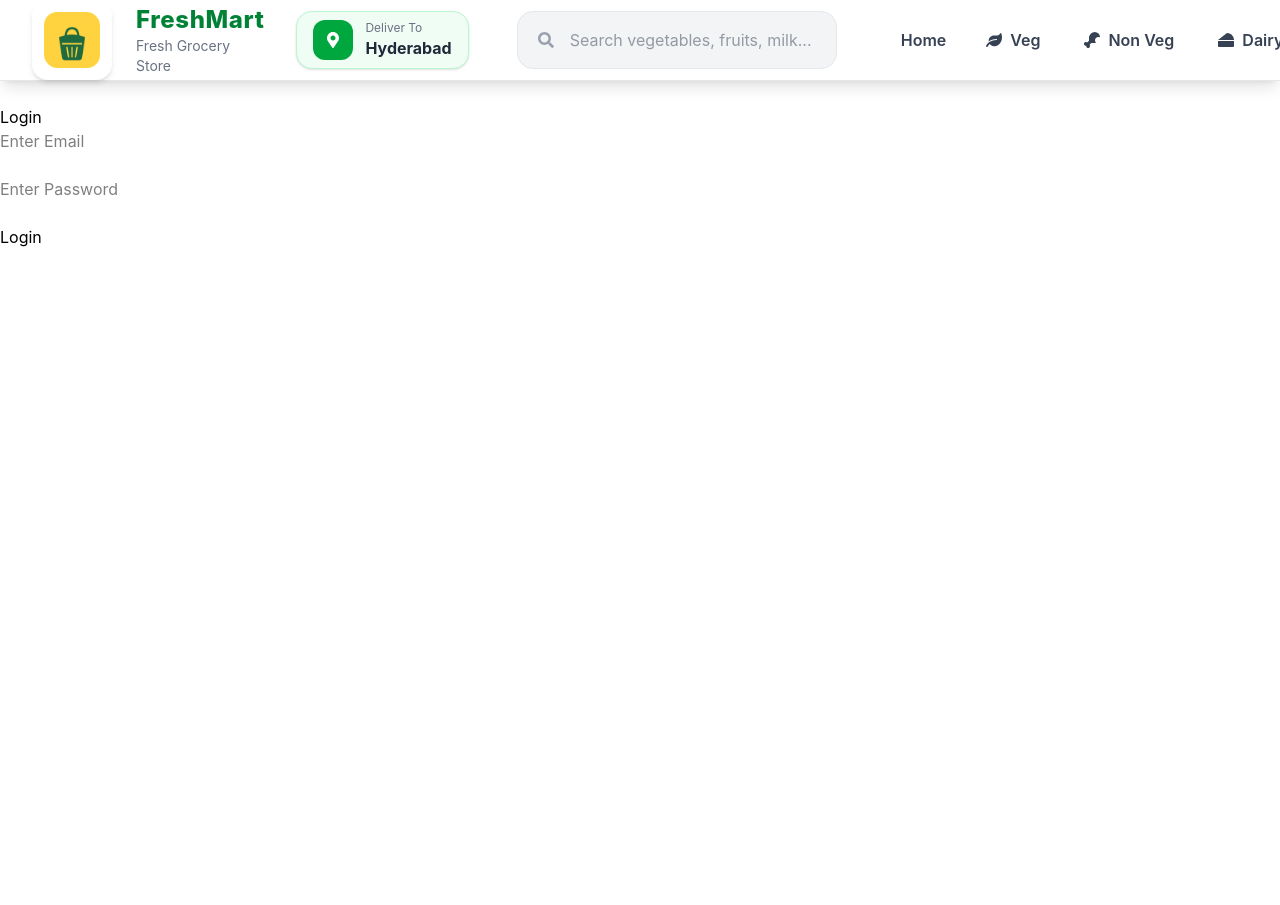
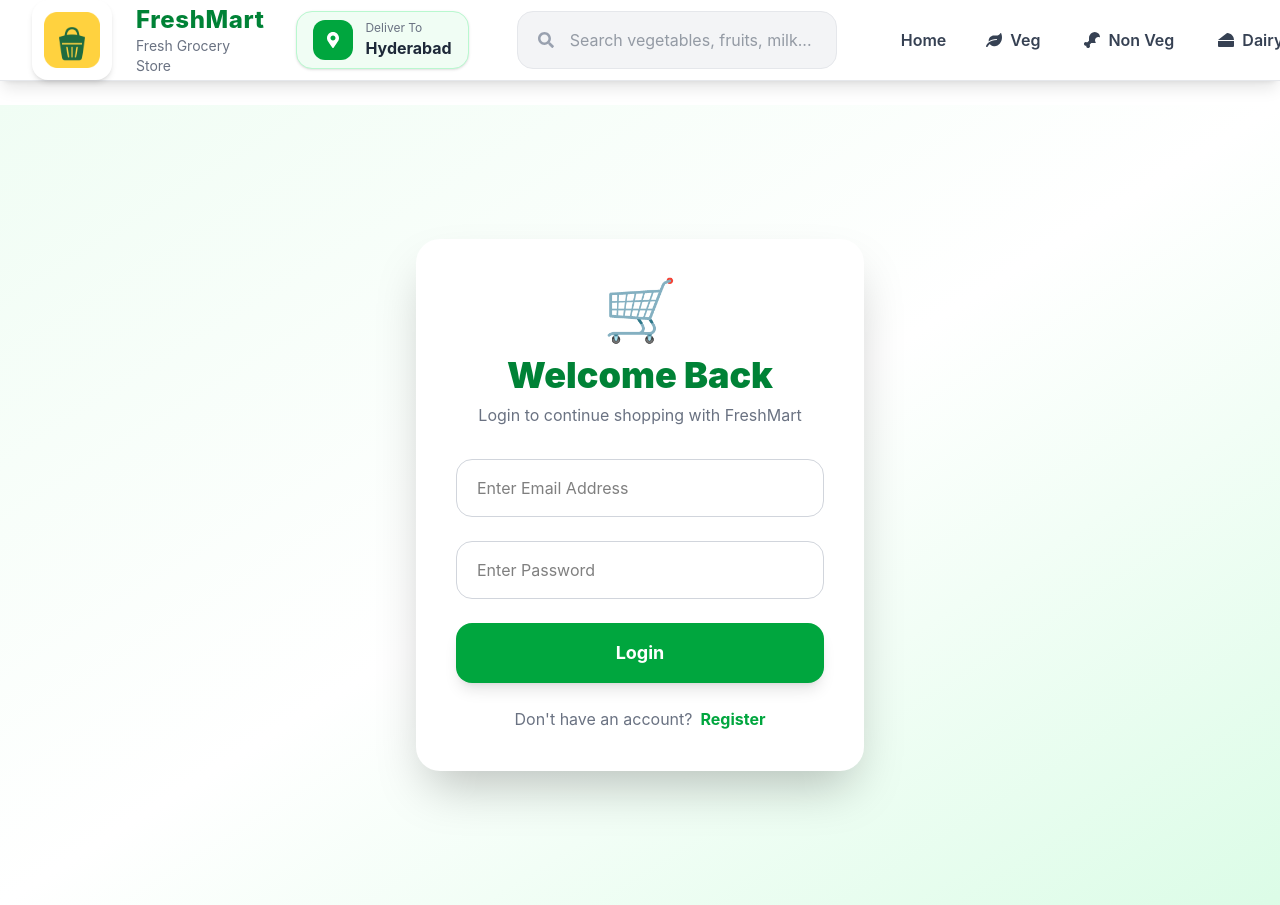
Before and after one commit to Vinaykumar-yagati-4/react-app, a React (Vite) app: page /login in a window 1280 px wide. Shown: the top 905 px of the page. Before the commit the page ends 800 px from the top, so only its background shows below. Built offline with nearby package versions, Linux system fonts and the light colour scheme.

Commit message:
react-commit

```diff
--- a/src/Components/Cart.tsx
+++ b/src/Components/Cart.tsx
@@ -33,10 +33,10 @@
 
 
 
-  const [couponPercent, setCouponPercent] = useState(0);
-  const [message, setMessage] = useState("");
+    const [couponPercent, setCouponPercent] = useState(0);
+    const [message, setMessage] = useState("");
 
-  const applyCoupon = () => {
+    const applyCoupon = () => {
     const couponCode = couponRef.current?.value.trim() || "";
 
     const coupon = coupons.find(
--- a/src/Components/Login.tsx
+++ b/src/Components/Login.tsx
@@ -180,21 +180,50 @@
   };
 
   return (
-    <>
-      <h2>Login</h2>
+    <div className="min-h-screen bg-gradient-to-br from-green-50 via-white to-green-100 flex items-center justify-center px-6 py-10">
+      <div className="w-full max-w-md bg-white rounded-3xl shadow-2xl p-10">
 
-      <form onSubmit={handleSubmit(onSubmitLogics)}>
+      <div className="text-center mb-8">
+
+      <div className="text-6xl mb-4">
+           🛒
+      </div>
+
+       <h2 className="text-4xl font-black text-green-700">
+              Welcome Back
+       </h2>
+
+       <p className="text-gray-500 mt-2">
+           Login to continue shopping with FreshMart
+      </p>
+
+      </div>
+
+      <form
+        onSubmit={handleSubmit(onSubmitLogics)}
+        className="space-y-6"
+      >
 
         <input
         type="email"
-          placeholder="Enter Email"
+        placeholder="Enter Email Address"
         {...register("email", {
         required: "Email is required",
         })}
+        className="
+        w-full
+        border
+        border-gray-300
+        rounded-2xl
+        px-5
+        py-4
+        outline-none
+        focus:border-green-600
+        focus:ring-2
+        focus:ring-green-200
+        transition-all
+        "
        />
-
-        <br />
-        <br />
 
         <input
         type="password"
@@ -202,17 +231,56 @@
         {...register("password", {
          required: "Password is required",
         })}
+         className="
+         w-full
+         border
+         border-gray-300
+         rounded-2xl
+         px-5
+         py-4
+         outline-none
+         focus:border-green-600
+         focus:ring-2
+         focus:ring-green-200
+         transition-all
+         "
          />
+        <button
+         type="submit"
+  className="
+    w-full
+    bg-green-600
+    hover:bg-green-700
+    text-white
+    py-4
+    rounded-2xl
+    text-lg
+    font-bold
+    transition-all
+    duration-300
+    hover:scale-105
+    shadow-lg
+  "
+>
+            Login
+         </button><p className="text-center text-gray-500">
 
-        <br />
-        <br />
+           Don't have an account?
 
-        <button type="submit">
-          Login
-        </button>
+            <a
+            href="/register"
+            className="text-green-600 font-bold ml-2 hover:underline"
+          >
+            Register
+          </a>
+
+          </p>
+
+
 
       </form>
-    </>
+    </div>
+    </div>
   );
 }
 
--- a/src/Components/Order.tsx
+++ b/src/Components/Order.tsx
@@ -35,11 +35,19 @@
   }
 
   return (
-    <div className="min-h-screen bg-gray-100 p-6">
+    <div className="min-h-screen bg-gradient-to-br from-green-50 via-white to-green-100 py-10 px-6">
 
-      <h1 className="text-4xl font-bold text-center text-green-700 mb-8">
-        📦 My Orders
+      <div className="text-center mb-10">
+
+      <h1 className="text-5xl font-extrabold text-green-700">
+        My Orders
       </h1>
+
+      <p className="text-gray-500 mt-3 text-lg">
+         Track all your FreshMart purchases in one place.
+      </p>
+
+      </div>
 
       <div className="max-w-7xl mx-auto space-y-5">
 
@@ -47,19 +55,43 @@
 
           <div
             key={order.orderNumber}
-            className="bg-white rounded-2xl shadow-lg overflow-hidden"
-          >
+            className="
+            bg-white
+            rounded-3xl
+            overflow-hidden
+            shadow-xl
+            border
+            border-gray-100
+            hover:shadow-2xl
+            transition-all
+            duration-300
+            "
+           >
 
             {/* Header */}
 
             <div
               onClick={() => toggleOrder(order.orderNumber)}
-              className="bg-green-600 text-white px-6 py-4 flex justify-between items-center cursor-pointer hover:bg-green-700 transition"
+              className="
+              bg-gradient-to-r
+              from-green-600
+              to-emerald-500
+              text-white
+              px-8
+              py-5
+              flex
+              justify-between
+              items-center
+              cursor-pointer
+              transition
+              hover:from-green-700
+              hover:to-green-600
+              "
             >
 
               <div>
 
-                <h2 className="text-xl font-bold">
+                <h2 className="text-2xl font-bold">
                   Order #{order.orderNumber}
                 </h2>
 
@@ -72,7 +104,20 @@
 
               <div className="flex items-center gap-4">
 
-                <span className="bg-white text-green-700 px-4 py-2 rounded-full font-semibold flex items-center gap-2">
+                <span
+                className="
+                bg-white
+                text-green-700
+                px-5
+                py-2
+                rounded-full
+                font-bold
+                shadow-md
+                flex
+                items-center
+                gap-2
+                "
+                >
                   <FaCheckCircle />
                   {order.status}
                 </span>
@@ -91,7 +136,7 @@
 
             {expandedOrder === order.orderNumber && (
 
-              <div className="grid lg:grid-cols-2 gap-6 p-6">
+              <div className="grid lg:grid-cols-2 gap-8 p-8">
 
                 {/* LEFT SIDE */}
 
@@ -108,13 +153,23 @@
 
                       <div
                         key={item.id}
-                        className="flex items-center gap-4 border rounded-xl p-3 hover:bg-gray-50"
+                        className="
+flex
+items-center
+gap-5
+border
+border-gray-200
+rounded-2xl
+p-5
+hover:shadow-lg
+transition
+"
                       >
 
                         <img
                           src={item.imageurl}
                           alt={item.description}
-                          className="w-20 h-20 object-contain rounded"
+                          className="w-24 h-24 object-contain"
                         />
 
                         <div className="flex-1">
@@ -143,7 +198,7 @@
 
                 {/* RIGHT SIDE */}
 
-                <div className="bg-gray-50 rounded-xl p-5">
+                <div className="bg-green-50 rounded-3xl p-7 shadow-inner">
 
                   <h3 className="text-xl font-bold mb-5">
                     Order Details
@@ -183,7 +238,7 @@
                       <span>- ₹{order.discount}</span>
                     </div>
 
-                    <div className="flex justify-between text-2xl font-bold text-green-700">
+                    <div className="flex justify-between text-3xl font-extrabold text-green-700 pt-4">
                       <span className="flex items-center gap-2">
                         <FaMoneyBillWave />
                         Payable
```
Also changed, not shown: src/Components/Checkout.tsx (+81 -21 lines), src/Components/Register.tsx (+0 -7 lines). Lines whose indentation alone changed are shown as unchanged.
